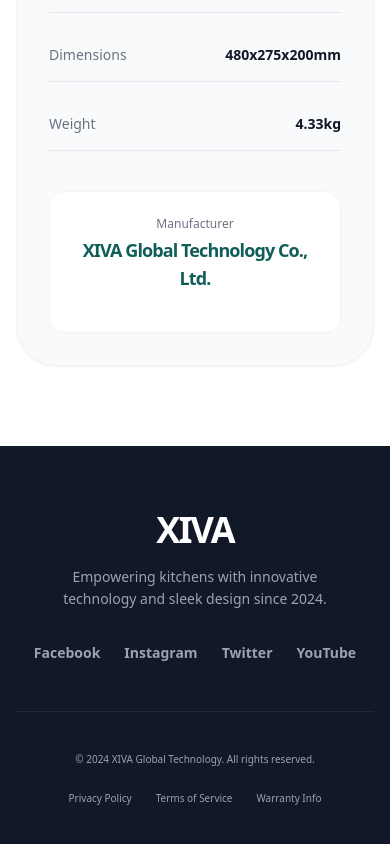
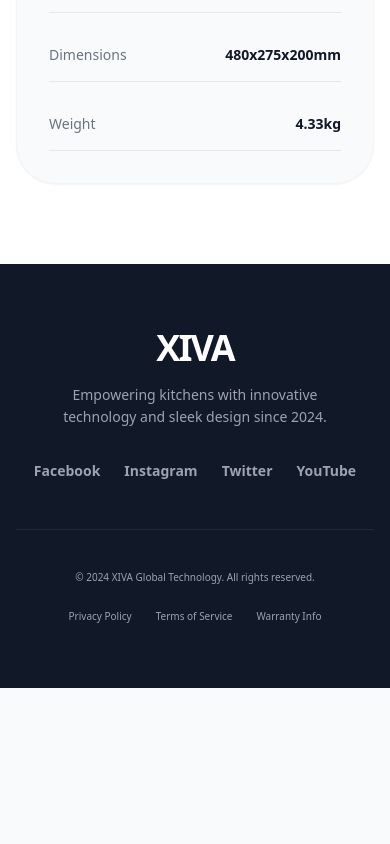
Before and after one commit to diqpet-oss/Xiva_Fish_Roaster_com, a React (Vite) app: page / in a window 390 px wide. Shown: the part 5437-6281 px from the top of the page. After the commit the page ends 6125 px from the top, so only its background shows below. Built offline with nearby package versions, Linux system fonts and the light colour scheme.

Commit message:
Update App.tsx

```diff
--- a/App.tsx
+++ b/App.tsx
@@ -189,12 +189,7 @@
                 </div>
               ))}
             </div>
-            <div className="mt-10 p-6 lg:p-8 bg-white rounded-2xl lg:rounded-3xl border border-gray-100 flex flex-col md:flex-row items-center justify-between text-center md:text-left">
-              <div className="mb-4 md:mb-0">
-                <p className="text-xs text-gray-500 mb-1">Manufacturer</p>
-                <p className="text-lg lg:text-xl font-black text-teal-800 tracking-tighter">XIVA Global Technology Co., Ltd.</p>
-              </div>
-            </div>
+
           </div>
         </div>
       </section>
```
